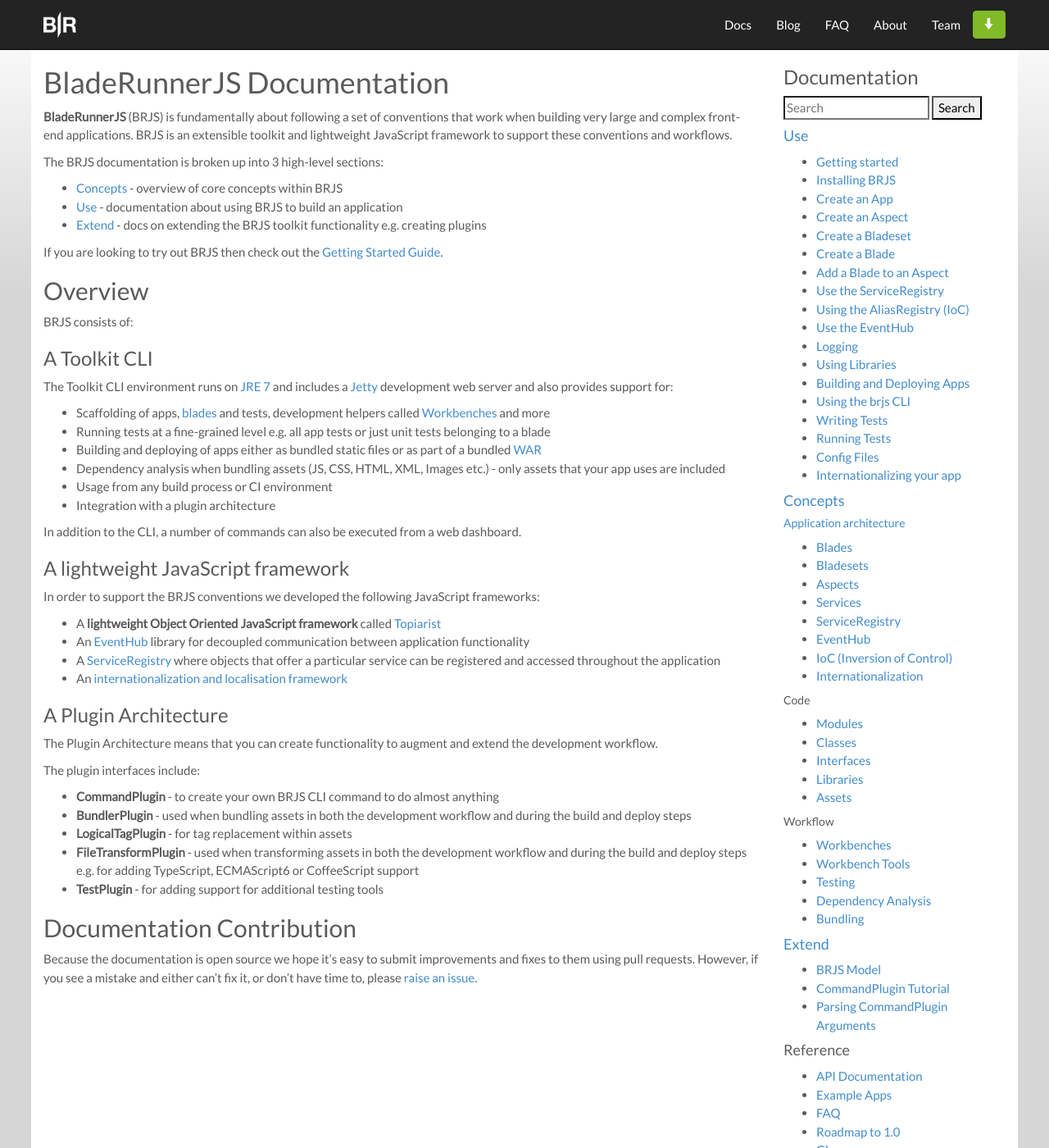
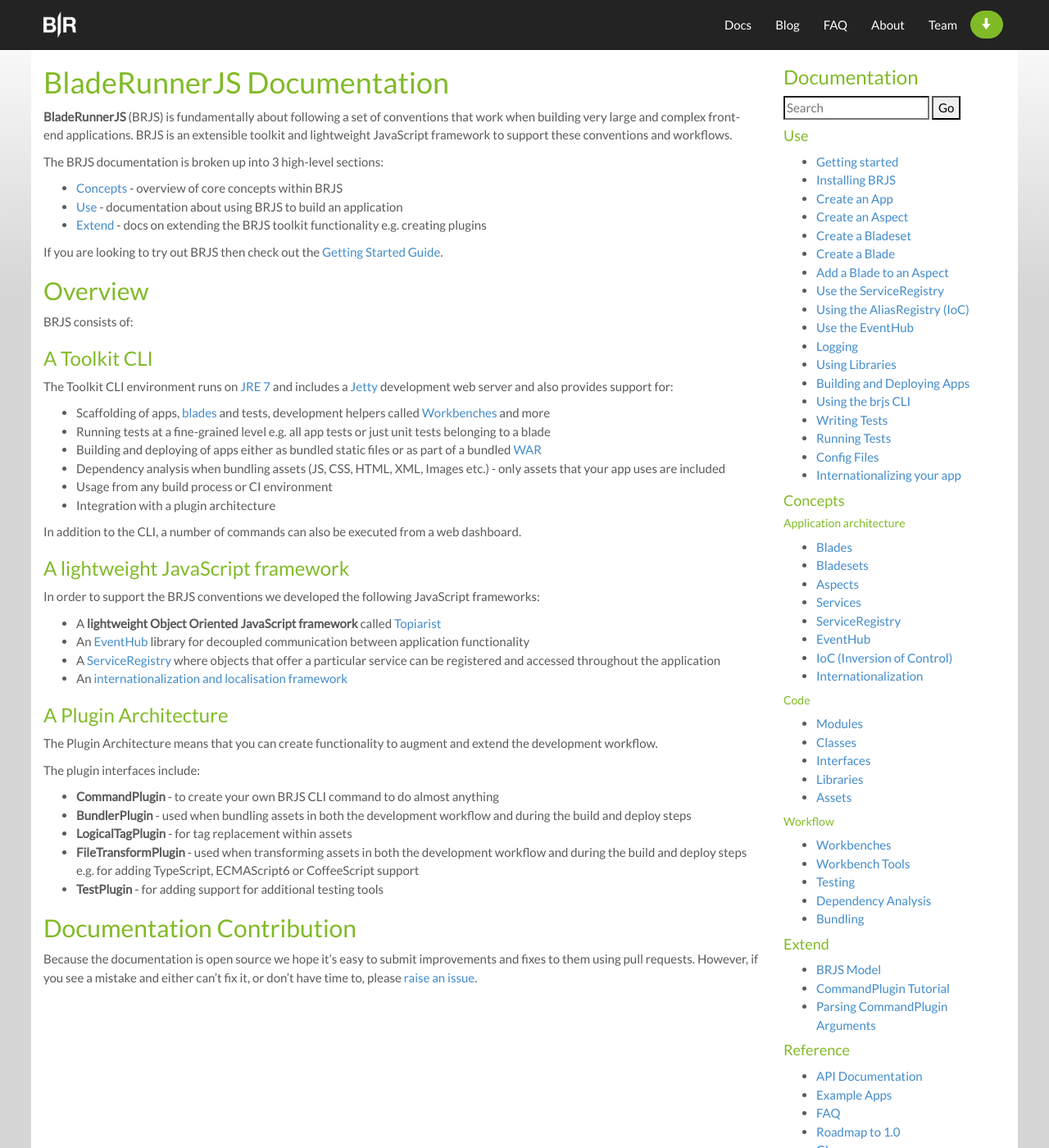
Before and after one commit to BladeRunnerJS/brjs-site, a Jekyll site: the page built from docs/index.md, in a window 1280 px wide and 1400 px high. Shown: the whole window at 82% size. Built offline with Jekyll 4.4.1, drawn with Linux system fonts in a browser that asks for light colours; nearby versions of some CDN libraries; Markdown is read by kramdown in place of the engine named in the settings.

Commit message:
Tidy up nav, Add transitions to links, Tidy up spacing etc on TOCs

```diff
--- a/_layouts/default.html
+++ b/_layouts/default.html
@@ -57,7 +57,7 @@
                 <li><a href="/docs/reference/faq/">FAQ</a></li>
                 <li><a href="/about/">About</a></li>
                 <li><a class="team-nav" href="/about/team/">Team</a></li>
-                <li>
+                <li class="btn-holder">
                   <a class="download-latest-nav btn green brjs-latest-download" role="button" aria-label="118.6 MB" href="https://github.com/BladeRunnerJS/brjs/releases">
                     <span class="glyphicon glyphicon-arrow-down"></span>
                     <span class="brjs-latest-version"></span>
--- a/_layouts/docs.html
+++ b/_layouts/docs.html
@@ -23,8 +23,8 @@
 			<h3>Documentation</h3>
 
 			<form action="/docs/search/" method="get">
-				<input type="text" name="s" placeholder="Search" />
-				<input type="submit" value="Search" class="btn-black" />
+				<input type="text" class="search-box" name="s" placeholder="Search" />
+				<input type="submit" value="Go" class="btn-black" />
 			</form>
 
 			<a href="/docs/use/"><h4>Use</h4></a>
--- a/css/style.css
+++ b/css/style.css
@@ -23,9 +23,18 @@
   padding: 0 0 3% 0;
 }
 
+a, button, input {
+  transition: all 0.5s ease;
+}
+
 h1, h2, h3, h4, h5, h6 {
   font-family: 'Lato', sans-serif;
   font-weight: 500;
+  color: #80BA27;
+}
+
+h1 a, h2 a, h3 a, h4 a, h5 a, h6 a {
+  color: #80BA27;
 }
 
 pre {
@@ -42,6 +51,10 @@
   padding: 0px 3px 40px 9px;
 }
 
+h1 + .main .alert {
+  margin: 20px 0;
+}
+
 .alert > p + ul,
 .alert > ul + p {
   margin-top: 5px;
@@ -55,6 +68,10 @@
 
 .alert a {
   text-decoration: underline;
+}
+
+.alert-success {
+  color: #67A10E;
 }
 
 /* Font Awesome
@@ -165,10 +182,17 @@
   height: 61px;
   width: 100%;
   background-color: rgba(36,36,36,0.9);
+  border-bottom:3px solid #222;
 }
 
 .navbar-inverse .navbar-nav > li > a {
   color: #fff;
+  border-radius: 200px;
+  padding: 5px 13px 6px 13px;
+}
+
+.navbar-inverse .navbar-nav > li > a:not(.green):hover {
+  background: rgba(0,0,0,0.3)!important;
 }
 
 .navbar-nav {
@@ -178,6 +202,11 @@
 
 .navbar-nav > li {
   float: left;
+  padding-right: 3px;
+}
+
+.navbar-nav > li:not(.btn-holder) {
+  padding-top: 10px;
 }
 
 .navbar-collapse {
@@ -445,6 +474,16 @@
 
 /* DOCUMENTS
 -------------------------------------------------- */
+
+body.docs .toc-col {
+  background-color: #f6f6f6;
+  border: 1px solid #e2e2e2;
+  border-radius: 4px;
+  -moz-border-radius: 4px;
+  -webkit-border-radius: 4px;
+  margin: 0;
+}
+
 body.docs .toc-col .doc-feedback {
   font-size: 0.9em;
   color: #656565;
@@ -452,15 +491,34 @@
   margin-top: 20px;
 }
 
+body.docs .toc-col input.search-box {
+  border: 1px solid #ddd;
+  text-indent: 10px;
+  line-height: 23px;
+  height: 34px;
+}
+
+body.docs .toc-col input.search-box:focus {
+  background: #FEFFC8;
+}
+
 body.docs .toc-col .btn-black {
   font-family: inherit;
   color: #fff;
-  background-color: #333333;
+  background-color: #666;
   border: 0;
-  border-radius: 2px;
-  -moz-border-radius: 2px;
-  -webkit-border-radius: 2px;
+  padding-left: 13px;
+  padding-right: 13px;
+  border-radius: 4px;
+  border-radius: 4px;
   line-height: 23px;
+  height: 32px;
+  margin-top: 0;
+  margin-left: 5px;
+}
+
+body.docs .toc-col .btn-black:hover {
+  background-color: #555;
 }
 
 body.docs {
@@ -1314,7 +1372,7 @@
   font-weight: bold;
 }
 .team-member a {
-    color: black;
+    color: #80BA27;
 }
 .team-member .fa {
     display: block;
--- a/css/toc.css
+++ b/css/toc.css
@@ -14,10 +14,14 @@
  */
 
 #toc-container {
+  margin: 10px 0;
   display: inline-block;
-  background-color: #F9F9F9;
-  border: 1px solid #AAAAAA;
-  padding: 10px;
+  background-color: #f6f6f6;
+  border: 1px solid #e2e2e2;
+  padding: 0;
+  border-radius: 4px;
+  -moz-border-radius: 4px;
+  -webkit-border-radius: 4px;
 }
 
 #toc, .toc, .mw-warning {
@@ -25,24 +29,28 @@
     padding: 5px;
 }
 #toc h2, .toc h2 {
-    border: medium none;
-    display: inline;
-    font-size: 100%;
+    font-size: 120%;
     font-weight: bold;
-    padding: 0;
+    padding: 5px 15px 6px 15px;
+    background: #e2e2e2;
+    margin: 0;
+    outline: 1px solid #e2e2e2;
+    color: #777;
 }
 #toc #toctitle, .toc #toctitle, #toc .toctitle, .toc .toctitle {
-    text-align: center;
+    text-align: left;
+    margin-bottom: 10px;
 }
 #toc ul, .toc ul {
     list-style-image: none;
     list-style-type: none;
     margin-left: 0;
-    padding-left: 0;
+    padding: 10px 15px;
     text-align: left;
 }
 #toc ul ul, .toc ul ul {
     margin: 0 0 0 2em;
+    padding: 5px 0;
 }
 #toc .toctoggle, .toc .toctoggle {
     font-size: 94%;
```
